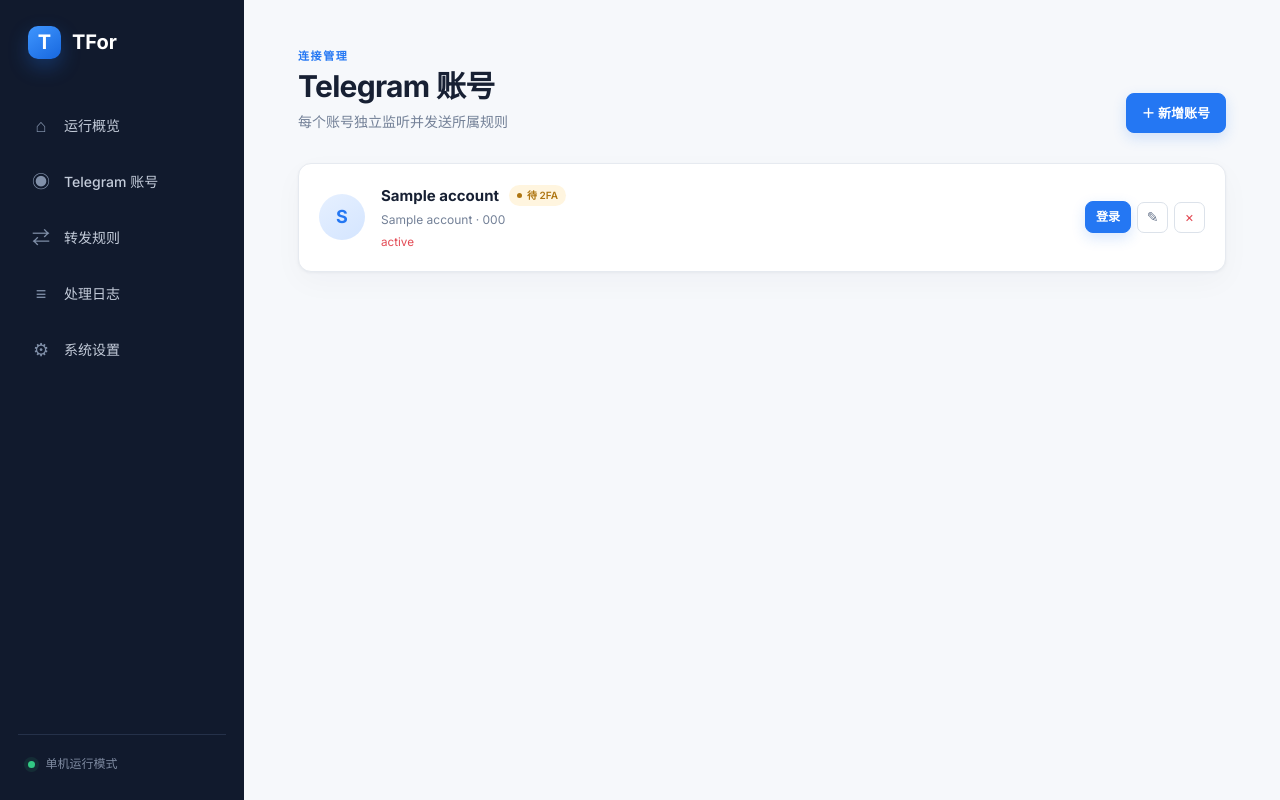
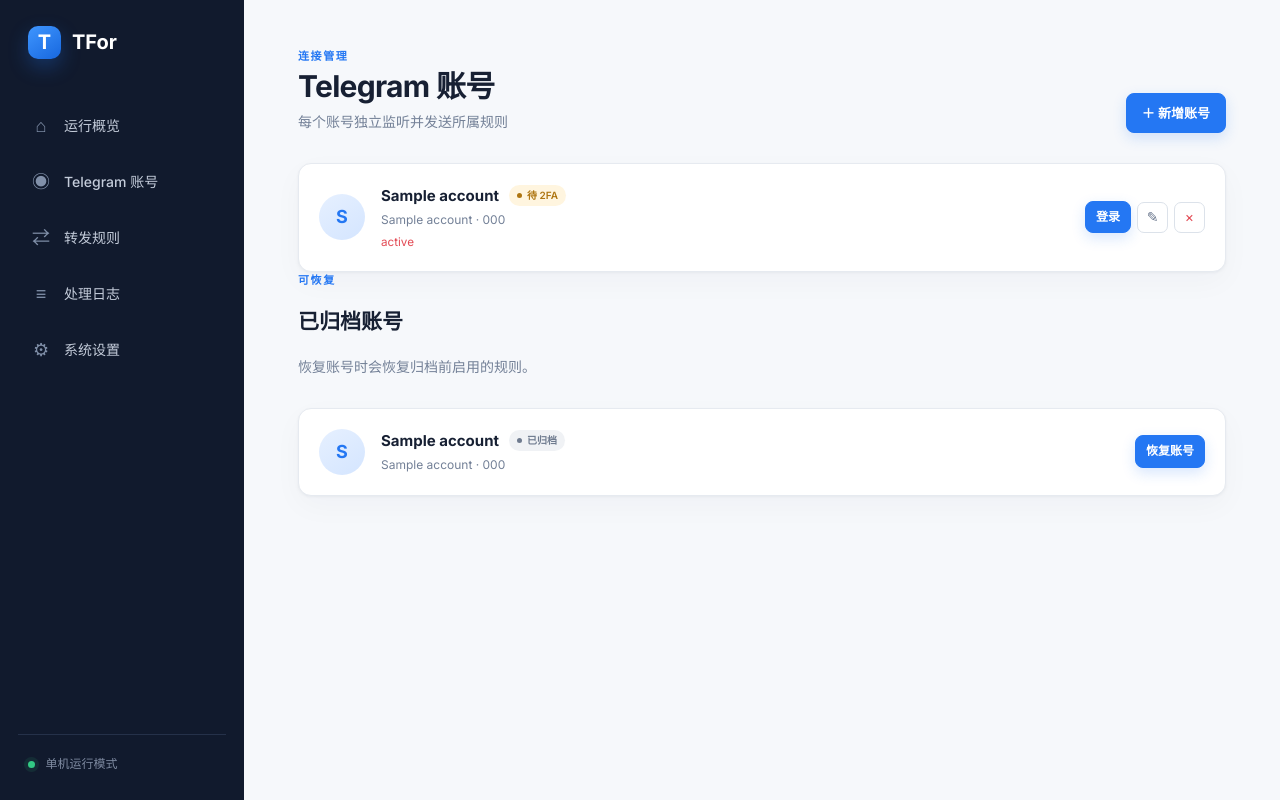
Before and after one commit to svlic/TFor, a FastAPI app: template tfor/templates/accounts.html in a window 1280 px wide. Run offline with FastAPI, Linux system fonts and the light colour scheme; the template is opened without the code that fills it: most values are stand-ins (such as "Sample title", 1, 10 or a date in 2020).

Commit message:
feat: expose runtime recovery controls
Add archived-account recovery to the management console, validate filter definitions and regexes before saving, and make health checks report database and deferred-worker state. Document the concurrency and FloodWait thresholds.

Amp-Thread-ID: https://ampcode.com/threads/T-01a0dcba-186c-76b8-893d-51be94e7ab55
Co-authored-by: Amp <amp@ampcode.com>

```diff
--- a/tfor/config.py
+++ b/tfor/config.py
@@ -8,4 +8,6 @@ BASE_DIR = Path(__file__).resolve().parent.parent
 DATABASE_PATH = Path(os.getenv("TFOR_DATABASE_PATH", BASE_DIR / "data" / "tfor.db"))
 LOG_LEVEL = os.getenv("TFOR_LOG_LEVEL", "INFO").upper()
 LOG_RETENTION_DAYS = 3
+MAX_CONCURRENT_RULES = int(os.getenv("TFOR_MAX_CONCURRENT_RULES", "10"))
+INLINE_FLOOD_WAIT_SECONDS = int(os.getenv("TFOR_INLINE_FLOOD_WAIT_SECONDS", "60"))
 MEDIA_TYPES = ("photo", "video", "document", "audio", "voice", "other")
--- a/tfor/main.py
+++ b/tfor/main.py
@@ -3,22 +3,32 @@ from __future__ import annotations
 import asyncio
 import json
 import logging
+import re
 from contextlib import asynccontextmanager
 from urllib.parse import quote
 
 from fastapi import FastAPI, Form, Request
-from fastapi.responses import HTMLResponse, RedirectResponse
+from fastapi.responses import HTMLResponse, JSONResponse, RedirectResponse
 from fastapi.staticfiles import StaticFiles
 from fastapi.templating import Jinja2Templates
 
-from .config import BASE_DIR, DATABASE_PATH, LOG_LEVEL, LOG_RETENTION_DAYS, MEDIA_TYPES
+from .config import (
+    BASE_DIR,
+    DATABASE_PATH,
+    INLINE_FLOOD_WAIT_SECONDS,
+    LOG_LEVEL,
+    LOG_RETENTION_DAYS,
+    MAX_CONCURRENT_RULES,
+    MEDIA_TYPES,
+)
 from .db import Database
 from .telegram import TelegramManager
 
 
 logging.basicConfig(level=LOG_LEVEL, format="%(asctime)s %(levelname)s %(name)s: %(message)s")
+log = logging.getLogger(__name__)
 db = Database(DATABASE_PATH)
-manager = TelegramManager(db)
+manager = TelegramManager(db, MAX_CONCURRENT_RULES, INLINE_FLOOD_WAIT_SECONDS)
 templates = Jinja2Templates(directory=BASE_DIR / "tfor" / "templates")
 
 
@@ -59,8 +69,15 @@ def redirect(path: str, message: str = "", error: str = "") -> RedirectResponse:
 
 
 @app.get("/health")
-async def health() -> dict[str, str]:
-    return {"status": "ok"}
+async def health() -> JSONResponse:
+    try:
+        database = db.health()
+        if not database["ok"]:
+            return JSONResponse({"status": "error", "database": database}, status_code=503)
+        return JSONResponse({"status": "ok", "database": database, "runtime": manager.health()})
+    except Exception:
+        log.exception("Health check failed")
+        return JSONResponse({"status": "error", "database": {"ok": False}}, status_code=503)
 
 
 @app.get("/", response_class=HTMLResponse)
@@ -74,6 +91,7 @@ async def accounts(request: Request) -> HTMLResponse:
         request,
         "accounts.html",
         accounts=db.accounts(),
+        archived_accounts=[account for account in db.accounts(include_archived=True) if account["archived"]],
         default_api_id=db.setting("default_api_id"),
         default_api_hash=db.setting("default_api_hash"),
     )
@@ -165,6 +183,18 @@ async def archive_account(account_id: int) -> RedirectResponse:
     return redirect("/accounts", "账号已归档，关联规则已全部停用")
 
 
+@app.post("/accounts/{account_id}/restore")
+async def restore_account(account_id: int) -> RedirectResponse:
+    account = db.account(account_id)
+    if not account or not account["archived"]:
+        return redirect("/accounts", error="归档账号不存在")
+    db.restore_account(account_id)
+    if account["session_string"]:
+        await manager.connect(account_id)
+        return redirect("/accounts", "账号和原有规则已恢复")
+    return redirect(f"/accounts?open_login={account_id}", "账号和原有规则已恢复，请重新登录")
+
+
 @app.get("/rules", response_class=HTMLResponse)
 async def rules(request: Request) -> HTMLResponse:
     return page(request, "rules.html", rules=db.rules())
@@ -191,16 +221,35 @@ async def edit_rule(request: Request, rule_id: int) -> HTMLResponse:
 
 def parse_filters(raw: str) -> list[dict[str, object]]:
     decoded = json.loads(raw or "[]")
+    if not isinstance(decoded, list):
+        raise ValueError("过滤配置必须是步骤列表")
     result = []
     for item in decoded:
+        if not isinstance(item, dict):
+            raise ValueError("过滤步骤格式无效")
+        kind = item.get("kind")
+        field = item.get("field")
+        match_mode = item.get("match_mode")
+        if kind not in ("blacklist", "whitelist"):
+            raise ValueError("过滤类型无效")
+        if field not in ("text", "sender_name", "sender_username", "sender_id"):
+            raise ValueError("过滤字段无效")
+        if match_mode not in ("contains", "exact", "regex"):
+            raise ValueError("匹配方式无效")
         values = [value.strip() for value in str(item.get("values", "")).splitlines() if value.strip()]
         if not values:
             continue
+        if match_mode == "regex":
+            for value in values:
+                try:
+                    re.compile(value)
+                except re.error as exc:
+                    raise ValueError(f"正则表达式无效：{value}（{exc}）") from exc
         result.append(
             {
-                "kind": item["kind"],
-                "field": item["field"],
-                "match_mode": item["match_mode"],
+                "kind": kind,
+                "field": field,
+                "match_mode": match_mode,
                 "values": values,
                 "enabled": bool(item.get("enabled", True)),
             }
--- a/tfor/templates/accounts.html
+++ b/tfor/templates/accounts.html
@@ -51,6 +51,19 @@
 {% endfor %}
 </div>{% else %}<div class="empty"><span>◉</span><h2>还没有 Telegram 账号</h2><p>添加第一个用户账号，完成网页验证后即可创建转发规则。</p><button class="button primary" data-dialog="new-account">新增账号</button></div>{% endif %}
 
+{% if archived_accounts %}
+<div class="page-head"><div><p class="eyebrow">可恢复</p><h2>已归档账号</h2><p>恢复账号时会恢复归档前启用的规则。</p></div></div>
+<div class="card-list">
+{% for account in archived_accounts %}
+  <article class="account-card">
+    <div class="account-avatar">{{ account.label[:1].upper() }}</div>
+    <div class="account-main"><div class="account-title"><h2>{{ account.label }}</h2><span class="status disabled"><i></i>已归档</span></div><p>{{ account.telegram_name or '尚未绑定 Telegram 用户' }} · {{ account.phone }}</p></div>
+    <div class="actions"><form method="post" action="/accounts/{{ account.id }}/restore"><button class="button small primary">恢复账号</button></form></div>
+  </article>
+{% endfor %}
+</div>
+{% endif %}
+
 <dialog id="new-account" class="modal">
   <div class="modal-head"><div><p class="eyebrow">第一步</p><h2>新增 Telegram 账号</h2></div><button data-close>×</button></div>
   <form method="post" action="/accounts" class="form-stack">
```
Also changed, not shown: tests/test_web.py (+27 -2 lines), README.md, 1 other file.
